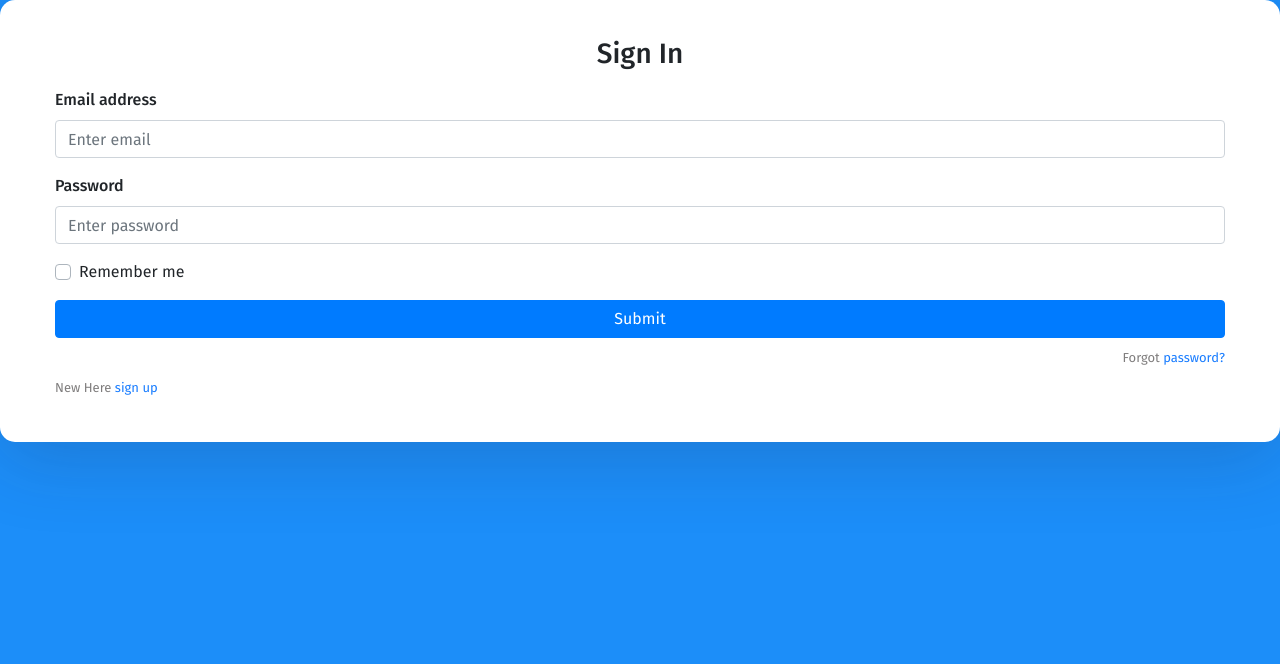
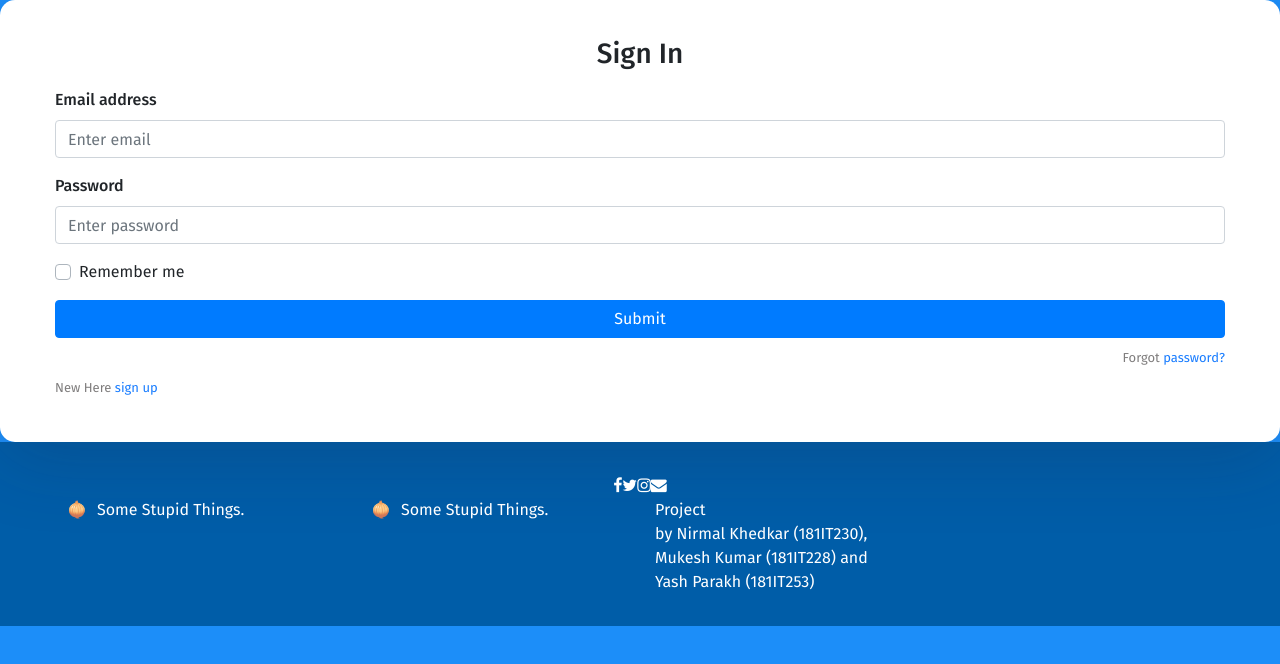
Before and after one commit to nirmalhk7/agribazaar, a React (Create React App) app in the folder client/: page /sign-in in a window 1280 px wide. Shown: the top 664 px of the page. Built offline with nearby package versions, Linux system fonts and the light colour scheme.

Commit message:
Footer fix among other things
Signed-off-by: Nirmal Khedkar <nirmalhk7@gmail.com>

```diff
--- a/client/public/index.html
+++ b/client/public/index.html
@@ -10,7 +10,7 @@
       content="Web site created using create-react-app"
     />
     <link rel="stylesheet" href="https://fonts.googleapis.com/css?family=Quicksand|Rokkitt&display=swap"/>
-
+    <link rel="stylesheet" href="https://stackpath.bootstrapcdn.com/font-awesome/4.7.0/css/font-awesome.min.css"/>
     <link rel='stylesheet' href='https://maxcdn.bootstrapcdn.com/bootstrap/4.4.1/css/bootstrap.min.css'/>
     <script src="https://code.jquery.com/jquery-3.3.1.slim.min.js" integrity="sha384-q8i/X+965DzO0rT7abK41JStQIAqVgRVzpbzo5smXKp4YfRvH+8abtTE1Pi6jizo" crossorigin="anonymous"></script>
 <script src="https://cdnjs.cloudflare.com/ajax/libs/popper.js/1.14.3/umd/popper.min.js" integrity="sha384-ZMP7rVo3mIykV+2+9J3UJ46jBk0WLaUAdn689aCwoqbBJiSnjAK/l8WvCWPIPm49" crossorigin="anonymous"></script>
--- a/client/src/App.js
+++ b/client/src/App.js
@@ -1,5 +1,5 @@
 import React from 'react';
-import '../node_modules/bootstrap/dist/css/bootstrap.min.css';
+import 'bootstrap/dist/css/bootstrap.min.css';
 import { BrowserRouter as Router, Switch, Route, Link } from "react-router-dom";
 import Footer from './components/footer-component'
 import Login from "./components/login-component";
@@ -18,7 +18,9 @@ function App() {
           </Switch>
         </div>
       </div>
-    </div></Router>
+    </div>
+    <Footer/>
+    </Router>
   );
 }
 
--- a/client/src/components/footer-component.js
+++ b/client/src/components/footer-component.js
@@ -11,21 +11,21 @@ class Footer extends Component
     render()
     {
         return(
-            <footer class="container-fliud">
-                <div styles="text-align:center;"><i class="fa fa-facebook social"></i><i class="fa fa-twitter social"></i><i class="fa fa-instagram social"></i><i class="fa fa-envelope social"></i></div>
-                <div class="container-fluid">
-                    <div class="row">
-                        <div class="col-lg-3 col-md-4 col-sm-12 col-xs-12">
+            <footer className="container-fliud">
+                <div style={{textAlign:'center'}}><i className="fa fa-facebook social"></i><i className="fa fa-twitter social"></i><i className="fa fa-instagram social"></i><i className="fa fa-envelope social"></i></div>
+                <div className="container-fluid">
+                    <div className="row">
+                        <div className="col-lg-3 col-md-4 col-sm-12 col-xs-12">
                             <ul>
                                 <li>Some Stupid Things.</li>
                             </ul>
                         </div>
-                        <div class="col-lg-3 col-md-4 col-sm-12 col-xs-12">
+                        <div className="col-lg-3 col-md-4 col-sm-12 col-xs-12">
                             <ul>
                                 <li>Some Stupid Things.</li>
                             </ul>
                         </div>
-                        <div class="div col-lg-6 col-md-4 col-sm-12 col-xs-12" styles="text-align:right;">Project <br/>by Nirmal Khedkar (181IT230),<br/>Mukesh Kumar (181IT228) and<br/>Yash Parakh (181IT253)</div>
+                        <div className="div col-lg-6 col-md-4 col-sm-12 col-xs-12" styles="text-align:right;">Project <br/>by Nirmal Khedkar (181IT230),<br/>Mukesh Kumar (181IT228) and<br/>Yash Parakh (181IT253)</div>
                     </div>
                 </div>
             </footer>
--- a/client/src/components/index.js
+++ b/client/src/components/index.js
@@ -18,7 +18,6 @@ export default class Index extends Component {
         <div>
             <div className='slider'><Navbar/></div>
             <div className='slider'><Slider/></div>
-            <div className='footer'><Footer/></div>
         </div>
         );
     }
--- a/client/src/components/login-component.js
+++ b/client/src/components/login-component.js
@@ -27,7 +27,7 @@ export default class Login extends Component {
           user_email,
           user_password
         }).then(res => {
-            console.log(res);
+            console.log("POST RESULT",res);
           });
 
           this.props.history.replace('/');
--- a/client/src/components/slider-component.js
+++ b/client/src/components/slider-component.js
@@ -20,10 +20,7 @@ class Slider extends Component
             infinite: true,
             indicators: true,
             arrows: true,
-            pauseOnHover: true,
-            onChange: (oldIndex, newIndex) => {
-              console.log(`slide transition from ${oldIndex} to ${newIndex}`);
-            }
+            pauseOnHover: true
           }
         };
 
```
Also changed, not shown: 1 other file (tests, documents, lock files or other folders).
